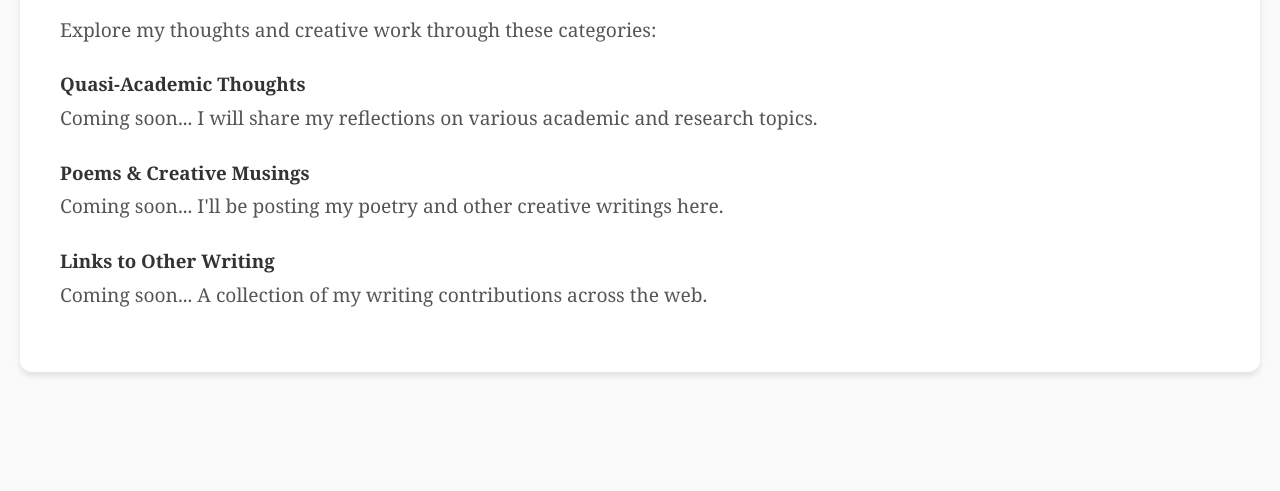
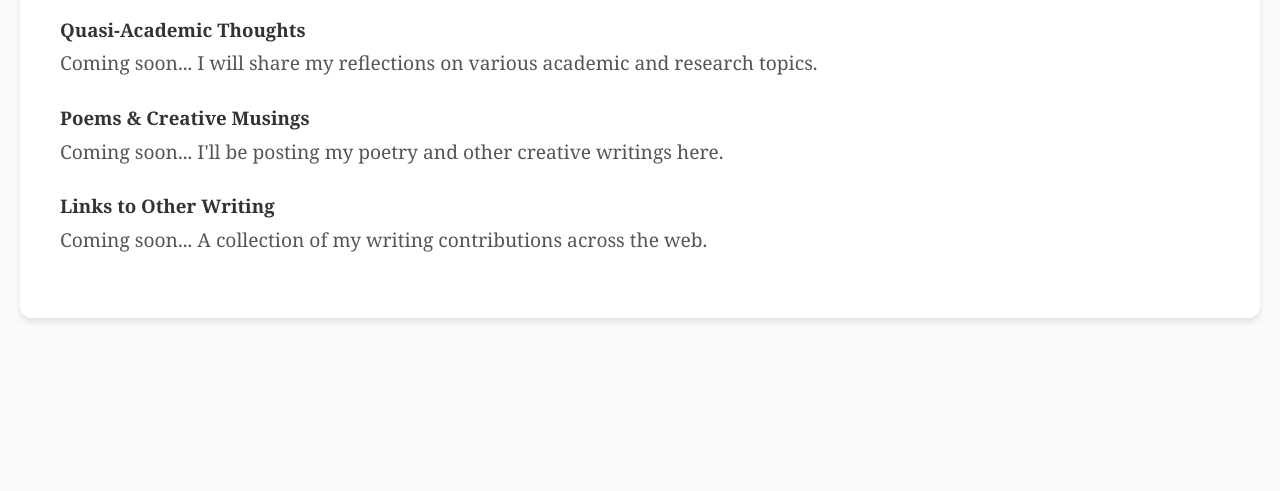
Before and after one commit to amcasey8/personalwebsite, a plain HTML site: page words.html in a window 1280 px wide. Shown: the part 309-800 px from the top of the page. Drawn offline with Linux system fonts and the light colour scheme.

Commit message:
Update words.html

```diff
--- a/words.html
+++ b/words.html
@@ -18,7 +18,6 @@
 
     <section id="words">
         <h2>Words</h2>
-        <p>Explore my thoughts and creative work through these categories:</p>
 
         <!-- Blog Categories -->
         <h3>Quasi-Academic Thoughts</h3>
```
